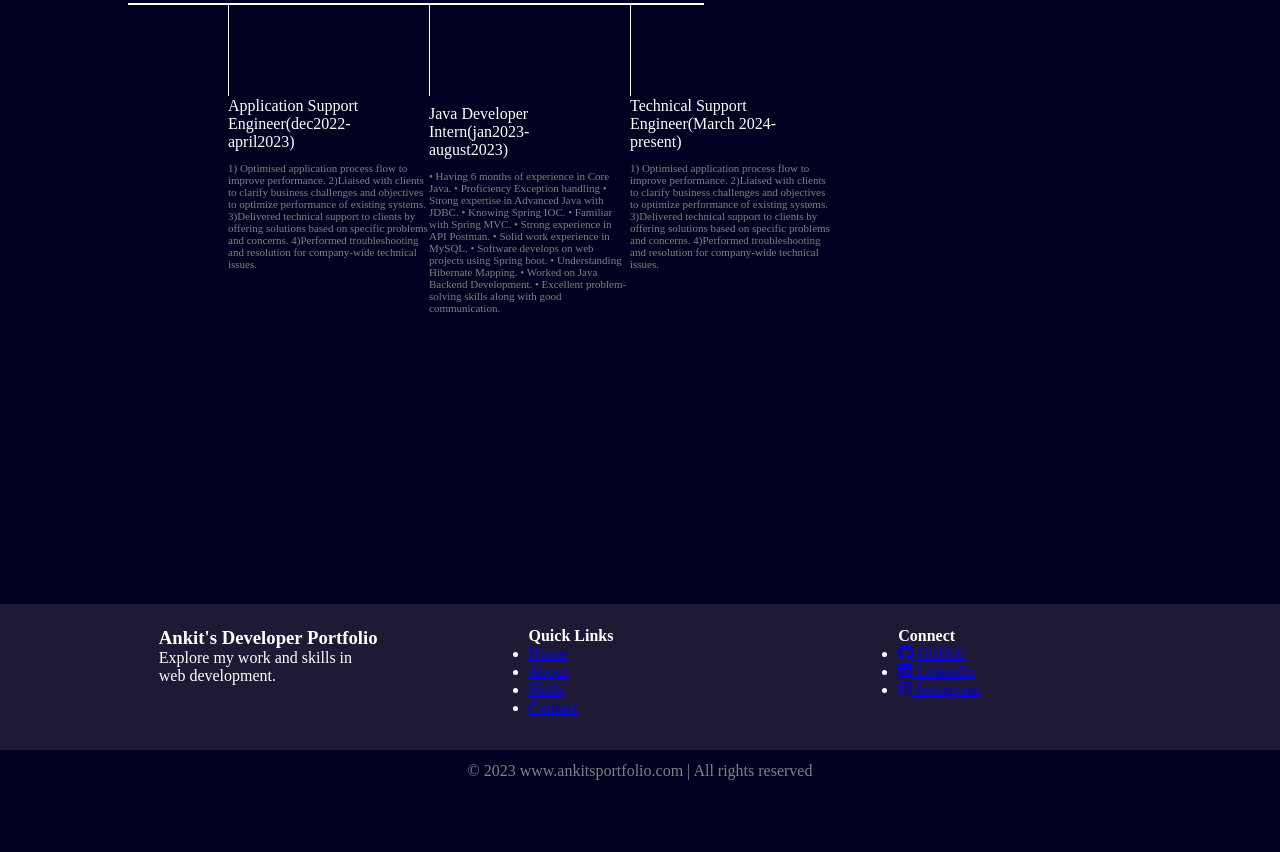
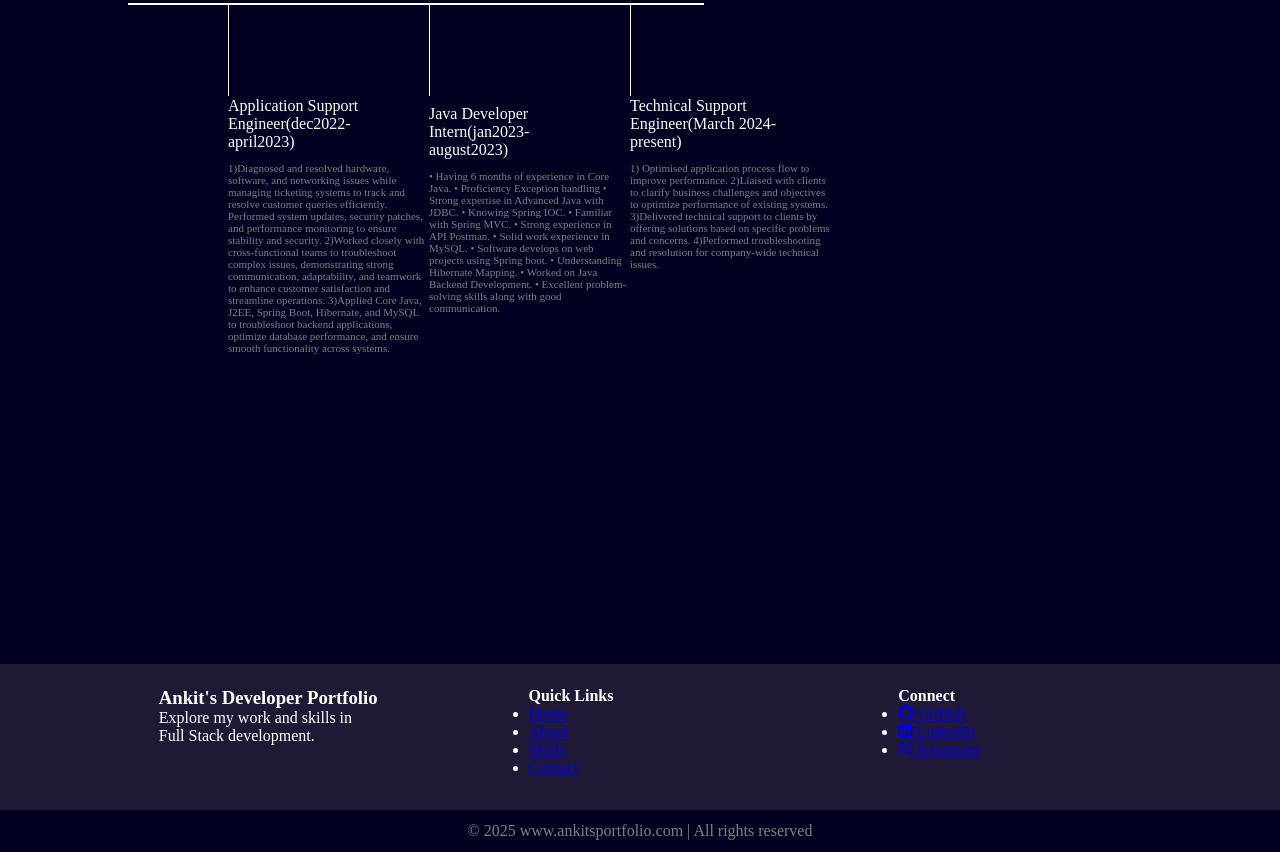
Before and after one commit to AnkitChopade/WorkingPortFolio, a plain HTML site: page MyPortFolio/index.html in a window 1280 px wide. Shown: the part 789-1641 px from the top of the page. Before the commit the page ends 1581 px from the top, so only its background shows below. Drawn offline with nearby package versions, Linux system fonts and the light colour scheme; files whose address does not match are found by name; a web font is replaced by a local one.

Commit message:
Update index.html

```diff
--- a/MyPortFolio/index.html
+++ b/MyPortFolio/index.html
@@ -253,12 +253,16 @@
                     </div>
 
                     <div class="vertical-desc" style="font-size: 11px;">
-                        1) Optimised application process flow to improve performance.
-                        2)Liaised with clients to clarify business challenges and objectives to optimize performance of
-                        existing systems.
-                        3)Delivered technical support to clients by offering solutions based on specific problems and
-                        concerns.
-                        4)Performed troubleshooting and resolution for company-wide technical issues.
+                        1)Diagnosed and resolved hardware, software, and
+                        networking issues while managing ticketing systems to track and resolve customer queries
+                        efficiently. Performed system updates, security patches, and performance monitoring to ensure
+                        stability and security.
+                        2)Worked closely with cross-functional teams to troubleshoot
+                        complex issues, demonstrating strong communication, adaptability, and teamwork to enhance
+                        customer satisfaction and streamline operations.
+                        3)Applied Core Java, J2EE, Spring Boot, Hibernate, and MySQL
+                        to troubleshoot backend applications, optimize database performance, and ensure smooth
+                        functionality across systems.
                     </div>
                 </div>
                 <div class="vertical">
@@ -298,18 +302,13 @@
                     </div>
                 </div>
             </div>
-
-
-
         </section>
-
-
     </main>
     <footer>
-        <div class="footer" style="margin-top: 70px;">
+        <div class="footer" style="margin-top: 130px;">
             <div class="footer-first">
                 <h3>Ankit's Developer Portfolio</h3>
-                <p>Explore my work and skills in web development.</p>
+                <p>Explore my work and skills in Full Stack development.</p>
             </div>
             <div class="footer-second">
                 <h4>Quick Links</h4>
@@ -325,17 +324,17 @@
                 <h4>Connect</h4>
                 <ul>
                     <li>
-                        <a href="https://github.com/AnkitChopade" target="_blank">
+                        <a href="https://github.com/AnkitChopade">
                             <i class="fab fa-github"></i> GitHub
                         </a>
                     </li>
                     <li>
-                        <a href=https://www.linkedin.com/in/ankit-chopade-656803233/ target="_blank">
-                            <i class="fab fa-linkedin"></i> LinkedIn
+                        <a href=https://www.linkedin.com/in/ankit-chopade-656803233 />
+                        <i class="fab fa-linkedin"></i> LinkedIn
                         </a>
                     </li>
                     <li>
-                        <a href="https://www.instagram.com/urstrulyankitraj7/?hl=en" target="_blank">
+                        <a href="https://www.instagram.com/urstrulyankitraj7/?hl=en">
                             <i class="fab fa-instagram"></i> Instagram
                         </a>
                     </li>
@@ -343,7 +342,7 @@
             </div>
         </div>
         <div class="footer-rights">
-            <p>&copy; 2023 www.ankitsportfolio.com | All rights reserved</p>
+            <p>&copy; 2025 www.ankitsportfolio.com | All rights reserved</p>
         </div>
     </footer>
 
@@ -358,5 +357,4 @@
         });
     </script>
 </body>
-
 </html>
```
